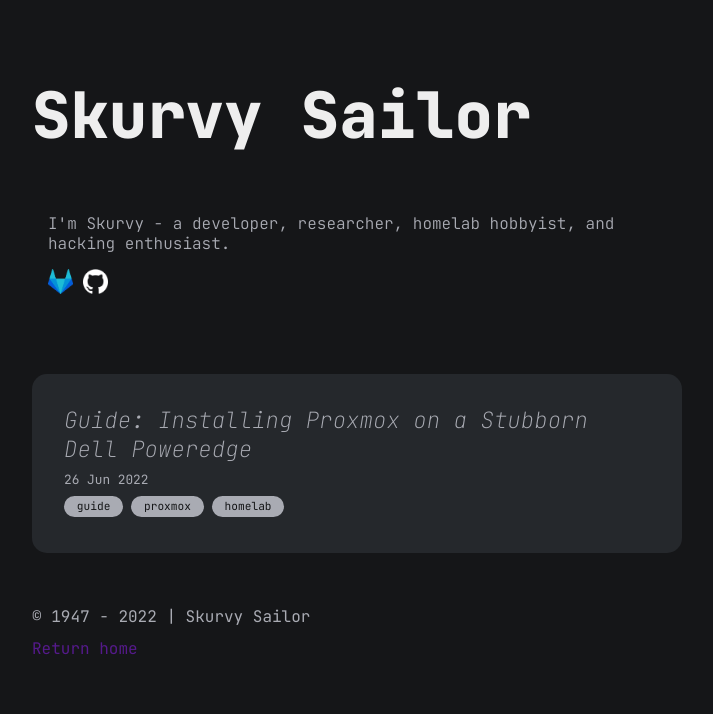
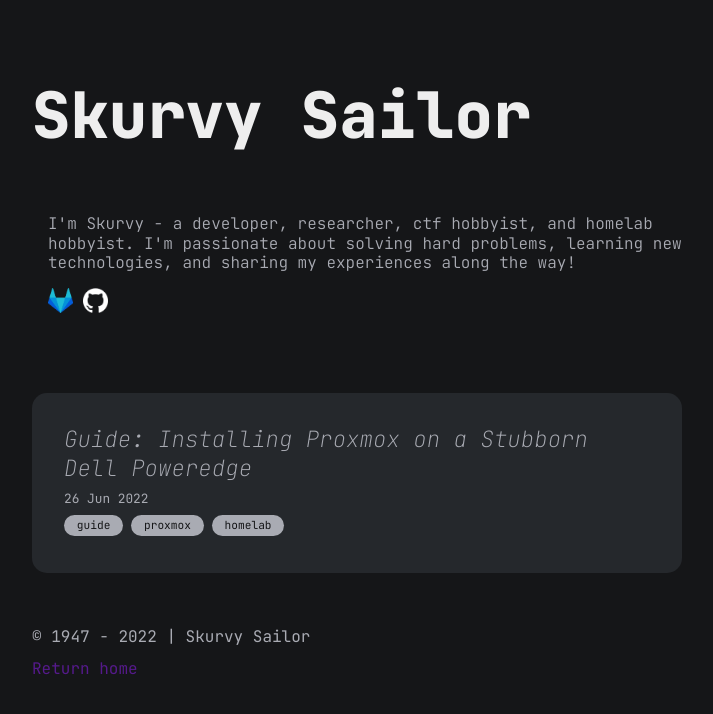
Before and after one commit to skurvy/skurvy.github.io, a Jekyll site: the page built from index.md, in a window 1280 px wide. Shown: the top 714 px of the page, without its empty margins (283-996 px from the left). Built offline with Jekyll 4.4.1, drawn with Linux system fonts in a browser that asks for light colours.

Commit message:
updates author info

```diff
--- a/_data/author.yml
+++ b/_data/author.yml
@@ -2,7 +2,8 @@ name: Skurvy
 dp:
 description: "
   <p>
-    I'm Skurvy - a developer, researcher, homelab hobbyist, and hacking enthusiast.
+    I'm Skurvy - a developer, researcher, ctf hobbyist, and homelab hobbyist. I'm passionate about solving hard problems,
+    learning new technologies, and sharing my experiences along the way!
   </p>
 "
 email:
```
